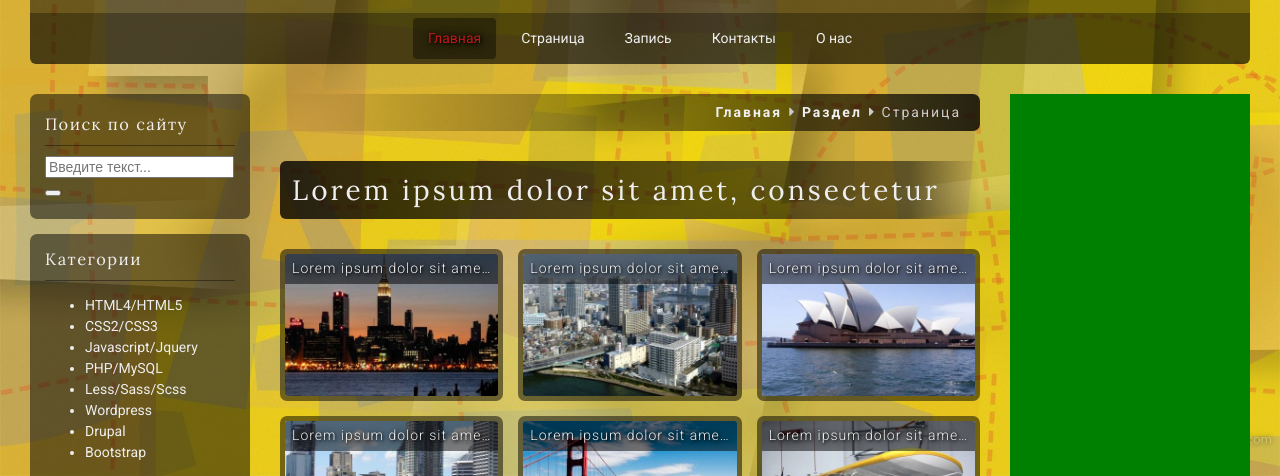
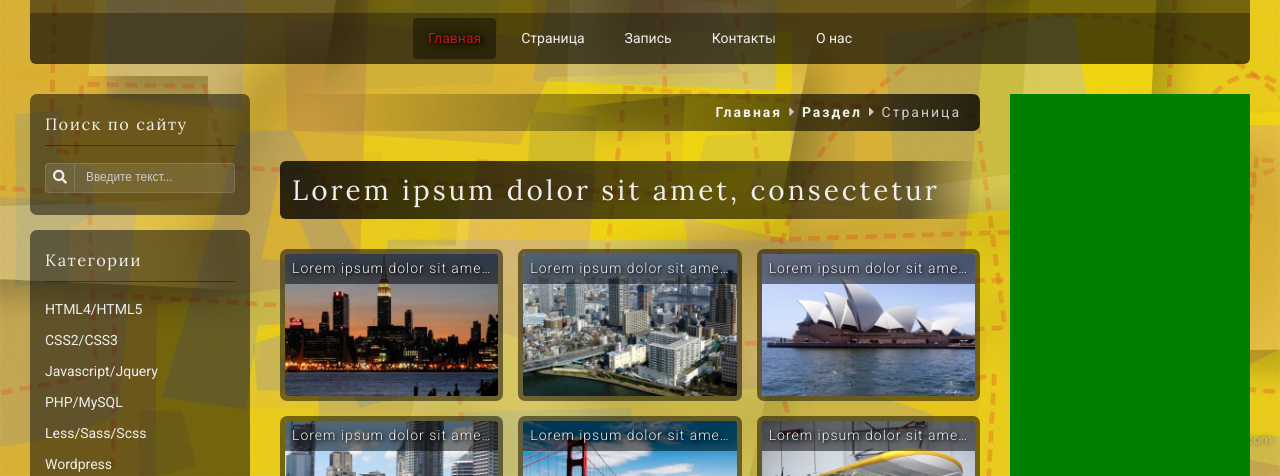
Before and after one commit to timoshevichaleks/flexbox, a website: page index.html in a window 1280 px wide. Shown: the part 324-800 px from the top of the page. Drawn offline with Linux system fonts and the light colour scheme.

Commit message:
закончил блок с поиском и начал блок со списком

```diff
--- a/assets/scss/aside/_left.scss
+++ b/assets/scss/aside/_left.scss
@@ -3,37 +3,4 @@
   order: 1;
 
   height: 100vh;
-  &__title {
-    padding-bottom: 10px;
-
-    letter-spacing: 1.5px;
-
-    border-bottom: 1px solid rgba($color-dark, 0.4);
-
-    font-family: $font-header;
-    font-weight: 300;
-  }
-  &-search {
-    margin-bottom: 15px;
-    padding: 20px 15px;
-
-    border-radius: 7px;
-    background-color: rgba($color-dark, 0.5);
-    &-form {
-      margin-top: 10px;
-    }
-  }
-  &-categories {
-    margin-bottom: 15px;
-    padding: 15px 15px;
-
-    border-radius: 7px;
-    background-color: rgba($color-dark, 0.5);
-  }
-  &-description {
-    padding: 15px 15px;
-
-    border-radius: 7px;
-    background-color: rgba($color-dark, 0.5);
-  }
 }
--- a/assets/scss/widgets/_categories.scss
+++ b/assets/scss/widgets/_categories.scss
@@ -0,0 +1,11 @@
+.widgets-categories {
+  margin-bottom: 15px;
+  &__list {
+    padding: 0;
+
+    list-style: none;
+  }
+  &__item {
+    margin-bottom: 10px;
+  }
+}
--- a/assets/scss/widgets/_search.scss
+++ b/assets/scss/widgets/_search.scss
@@ -0,0 +1,55 @@
+.widgets-search {
+  margin-bottom: 15px;
+  &-form {
+    position: relative;
+
+    margin-bottom: 2px;
+  }
+  &-categories {
+    margin-bottom: 15px;
+    padding: 15px 15px;
+
+    border-radius: 7px;
+    background-color: rgba($color-dark, 0.5);
+  }
+  &-description {
+    padding: 15px 15px;
+
+    border-radius: 7px;
+    background-color: rgba($color-dark, 0.5);
+  }
+  &--input {
+    width: 100%;
+    padding: 7px 0 7px 40px;
+
+    color: $color-light;
+    border: 1px solid rgba($color-light, 0.15);
+    border-radius: 4px;
+    background-color: rgba($color-light, 0.1);
+
+    font-size: 0.85rem;
+    &::placeholder {
+      color: $color-gray;
+    }
+    &:focus {
+      outline: none;
+      background-color: rgba($color-light, 0.2);
+    }
+  }
+  &--btn {
+    position: absolute;
+    top: 1px;
+    bottom: 1px;
+    left: 1px;
+
+    padding: 4px 7px 6px 7px;
+
+    cursor: pointer;
+    // background-color: rgba($color-light, 0.1);
+
+    color: $color-light;
+    border: none;
+    border-right: 1px solid rgba($color-light, 0.15);
+    background: transparent;
+  }
+}
--- a/assets/scss/widgets/_widgets.scss
+++ b/assets/scss/widgets/_widgets.scss
@@ -0,0 +1,17 @@
+.widgets {
+  padding: 20px 15px;
+
+  border-radius: 7px;
+  background-color: rgba($color-dark, 0.5);
+  &__title {
+    margin-bottom: 17px;
+    padding-bottom: 10px;
+
+    letter-spacing: 1.5px;
+
+    border-bottom: 1px solid rgba($color-dark, 0.4);
+
+    font-family: $font-header;
+    font-weight: 300;
+  }
+}
--- a/index.html
+++ b/index.html
@@ -178,34 +178,35 @@
     </main>
 
     <aside class="left">
-      <div class="left-container">
-        <div class="left-search">
-          <h3 class="left__title">Поиск по сайту</h3>
-          <form class="left-search-form" action="#" method="get">
-            <input type="text" placeholder="Введите текст...">
-            <button class="button left-search--btn"></button>
+      <div class="widgets widgets-search">
+        <h3 class="widgets__title">Поиск по сайту</h3>
+        <form class="widgets-search-form" action="#" method="get">
+          <input class="widgets-search--input" type="text" placeholder="Введите текст...">
+          <button class="widgets-search--btn">
+              <i class="fas fa-search"></i>
+              <!-- \f002 -->
+            </button>
         </form>
       </div>
-        <div class="left-categories">
-          <h3 class="left__title">Категории</h3>
-          <nav class="left-categories__nav">
-            <ul class="left-categories__list">
-              <li class="left-categories__item">HTML4/HTML5</li>
-              <li class="left-categories__item">CSS2/CSS3</li>
-              <li class="left-categories__item">Javascript/Jquery</li>
-              <li class="left-categories__item">PHP/MySQL</li>
-              <li class="left-categories__item">Less/Sass/Scss</li>
-              <li class="left-categories__item">Wordpress</li>
-              <li class="left-categories__item">Drupal</li>
-              <li class="left-categories__item">Bootstrap</li>
+      <div class="widgets widgets-categories">
+        <h3 class="widgets__title">Категории</h3>
+        <nav class="widgets-categories__nav">
+          <ul class="widgets-categories__list">
+            <li class="widgets-categories__item">HTML4/HTML5</li>
+            <li class="widgets-categories__item">CSS2/CSS3</li>
+            <li class="widgets-categories__item">Javascript/Jquery</li>
+            <li class="widgets-categories__item">PHP/MySQL</li>
+            <li class="widgets-categories__item">Less/Sass/Scss</li>
+            <li class="widgets-categories__item">Wordpress</li>
+            <li class="widgets-categories__item">Drupal</li>
+            <li class="widgets-categories__item">Bootstrap</li>
           </ul>
         </nav>
       </div>
-        <div class="left-description">
-          <h3 class="left__title">О шаблоне</h3>
-          <div class="left-description__text">
+      <div class="widgets widgets-description">
+        <h3 class="widgets__title">О шаблоне</h3>
+        <div class="widgets-description__text">
           <p>Шаблон разработан для изучения адаптивной верстки на HTML5, оформления с помощью CSS3, подключения готовых библиотек и плагинов Jquery.</p>
-          </div>
         </div>
       </div>
     </aside>
```
Also changed, not shown: assets/css/style.css. Lines whose indentation alone changed are shown as unchanged.
